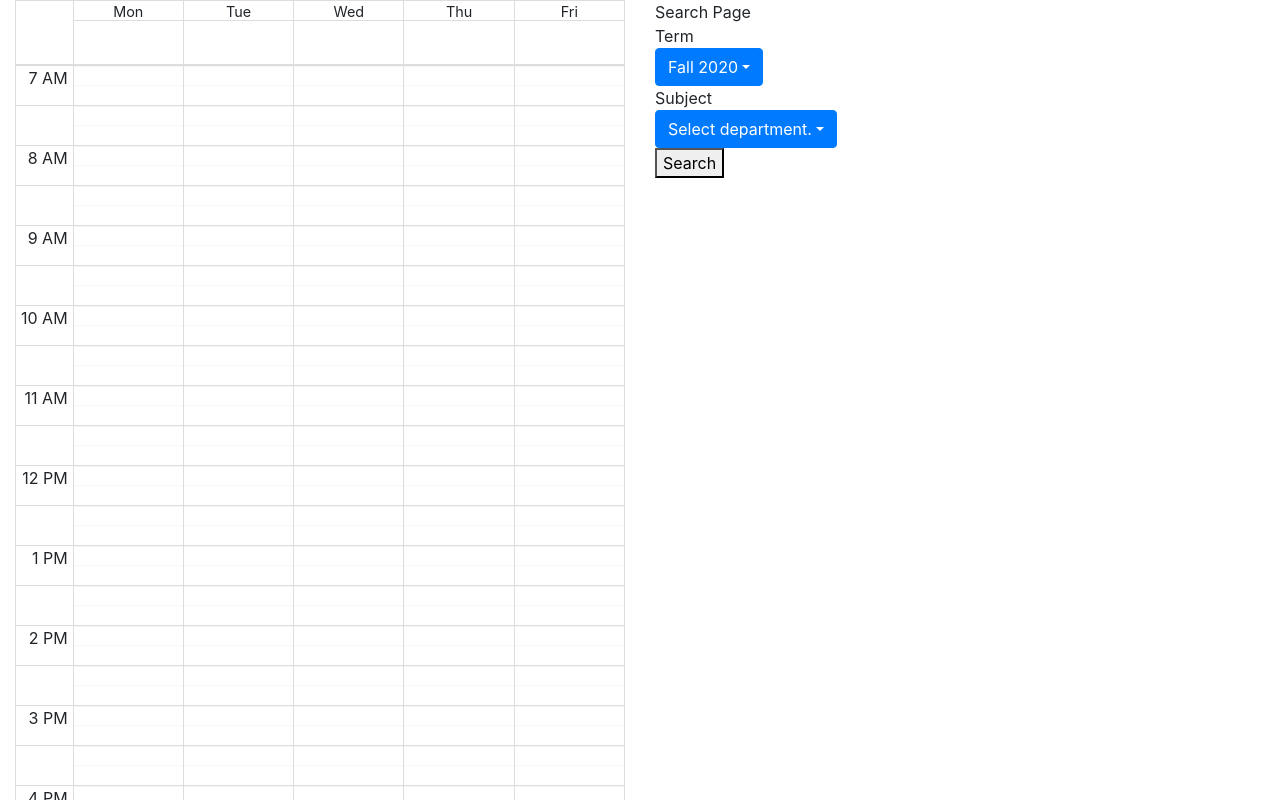
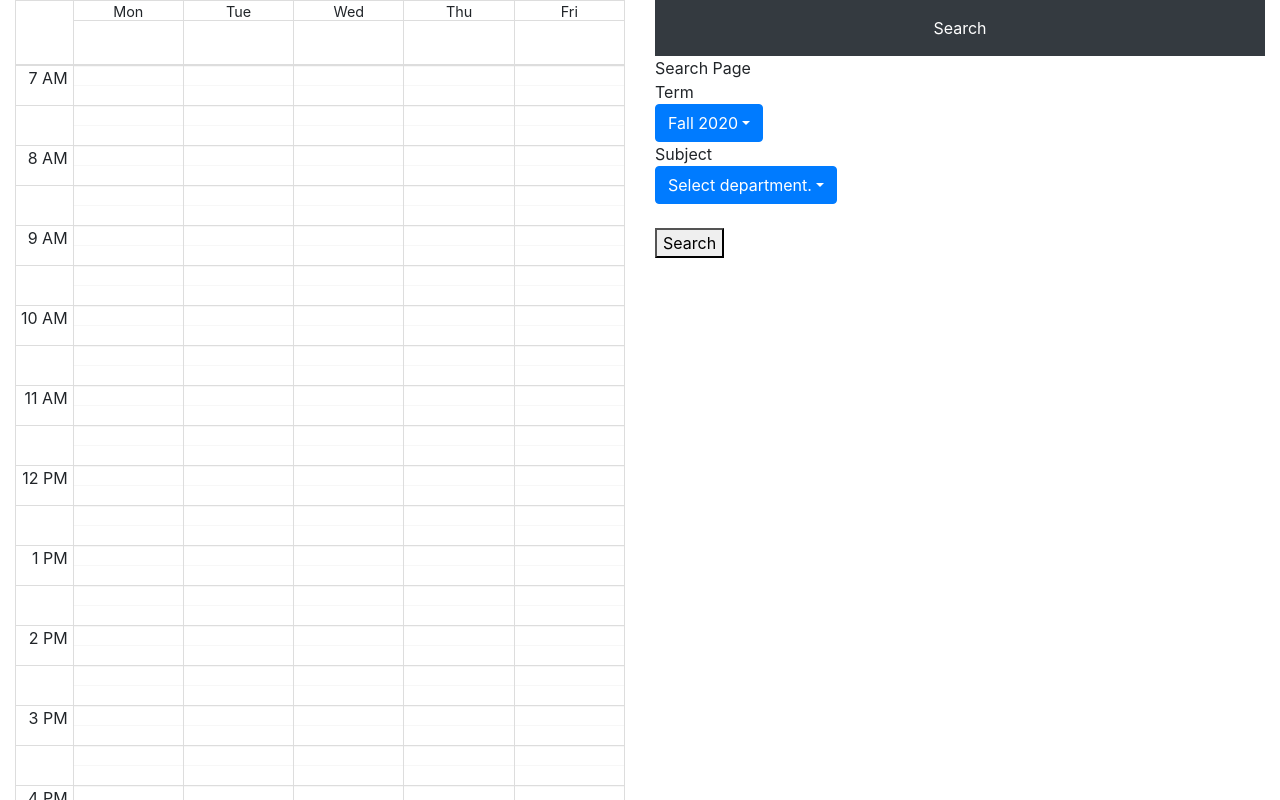
Before and after one commit to AnyFinCanHappen/mtsac_scheduler_fe, a React (Create React App) app: page / in a window 1280 px wide. Built offline with nearby package versions, Linux system fonts and the light colour scheme.

Commit message:
Added Nav bar for SearchForm Component.

```diff
--- a/package.json
+++ b/package.json
@@ -13,6 +13,7 @@
     "react-big-calendar": "^0.26.0",
     "react-bootstrap": "^1.2.2",
     "react-dom": "^16.13.1",
+    "react-router-dom": "^5.2.0",
     "react-scripts": "3.4.1"
   },
   "scripts": {
--- a/src/App.js
+++ b/src/App.js
@@ -1,12 +1,12 @@
 import React, {Component} from 'react';
 import SearchForm from "./search/SearchForm";
 import Calendar from "./calender/Calendar"
-import 'bootstrap/dist/css/bootstrap.min.css';
 import Container from 'react-bootstrap/Container';
 import Col from 'react-bootstrap/Col';
 import Row from 'react-bootstrap/Row';
+import EventMaker from "./util/EventMaker";
+import 'bootstrap/dist/css/bootstrap.min.css';
 import "./css/column.css"
-import EventMaker from "./util/EventMaker";
 
 class App extends Component{
   constructor(props){
--- a/src/calender/Calendar.js
+++ b/src/calender/Calendar.js
@@ -71,10 +71,7 @@ class Calendar extends Component{
                     popup = {true}
                 />
                 {popoverData !== null &&
-                <Overlay
-                    show = {showPopover}
-                    target = {target}
-                >
+                <Overlay show = {showPopover} target = {target} >
                     <Popover id = "popover-basic">
                     <Popover.Title as = "h3">{popoverData.title}</Popover.Title>
                     <Popover.Content>
--- /dev/null
+++ b/src/css/nav_bar.css
@@ -0,0 +1,3 @@
+.nav-link{
+  color: white;
+}
--- a/src/search/SearchForm.js
+++ b/src/search/SearchForm.js
@@ -3,6 +3,12 @@ import TermBar from "./TermBar";
 import SubjectBar from "./SubjectBar";
 import Terms from "../constants/Terms.json";
 import SearchResults from "./SearchResults";
+import Navbar from 'react-bootstrap/Navbar';
+import Nav from 'react-bootstrap/Nav';
+import "../css/nav_bar.css"
+
+
+
 
 /*
     Mt. Sac search queries has these paremeters
@@ -129,23 +135,33 @@ class SearchForm extends Component{
 
     render(){
         const {isSearch,query} = this.state;
-        if(!isSearch){
         return(
+            <div>
+                <Navbar variant="nav-link" bg="dark" sticky = "top">
+                    <Nav className='m-auto'>
+                        <Nav.Item >
+                            <Nav.Link onClick = {() => {this.setState({isSearch:false})}} >
+                                Search
+                            </Nav.Link>
+                        </Nav.Item>
+                    </Nav>
+                </Navbar>
+                {!isSearch ?
                     <div>
                         Search Page
                         <TermBar setTerm = {this.setTerm}/>
                         <SubjectBar setSubject = {this.setSubject}/>
+                        <br></br>
                         <button onClick = {this.handleClick}>Search</button>
                     </div>
-            );
-        }
-        else{
-            return(
+                    :
                     <div>
                         <SearchResults query = {query} pushCourse = {this.props.pushCourse}/>
                     </div>
+                }
+            </div>
         );
-        }
+
     }
 }
 
```
Also changed, not shown: 1 other file (tests, documents, lock files or other folders). Lines whose indentation alone changed are shown as unchanged.
